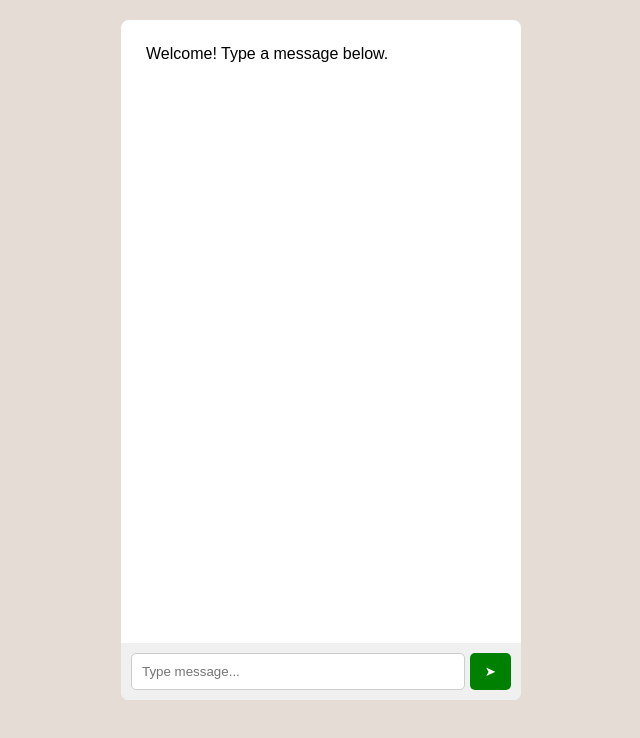
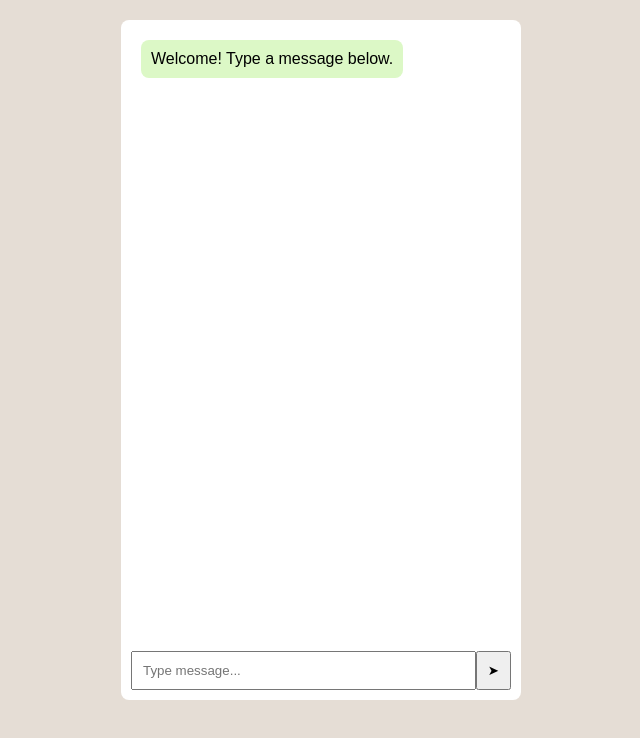
Before and after one commit to barmanshyama406-sketch/myproject, a plain HTML site: page index.html in a window 1280 px wide. Shown: the whole page, without its empty margins (319-959 px from the left). Drawn offline with Linux system fonts and the light colour scheme.

Commit message:
Create new chat website

```diff
--- a/index.html
+++ b/index.html
@@ -27,47 +27,28 @@ body {
     flex: 1;
     padding: 15px;
     overflow-y: auto;
-    display: flex;
-    flex-direction: column;
-    gap: 10px;
 }
 
 .msg {
     padding: 10px;
     border-radius: 8px;
-    max-width: 70%;
-}
-
-.sent {
+    margin: 5px;
     background: #dcf8c6;
-    align-self: flex-end;
-}
-
-.received {
-    background: #ffffff;
-    align-self: flex-start;
+    width: fit-content;
 }
 
 .input-area {
     display: flex;
     padding: 10px;
-    background: #f0f0f0;
 }
 
 input {
     flex: 1;
     padding: 10px;
-    border-radius: 5px;
-    border: 1px solid #ccc;
 }
 
 button {
-    padding: 10px 15px;
-    margin-left: 5px;
-    border: none;
-    background: green;
-    color: white;
-    border-radius: 5px;
+    padding: 10px;
 }
 </style>
 
@@ -78,9 +59,7 @@ button {
 <div class="chat-container">
 
 <div class="chat-box" id="chatBox">
-    <div class="msg received">
-        Welcome! Type a message below.
-    </div>
+<div class="msg">Welcome! Type a message below.</div>
 </div>
 
 <div class="input-area">
@@ -90,9 +69,7 @@ button {
 
 </div>
 
-
 <script>
-
 function sendMsg(){
 
 let input = document.getElementById("msgInput");
@@ -103,16 +80,16 @@ function sendMsg(){
 let box = document.getElementById("chatBox");
 
 let msg = document.createElement("div");
-    msg.className = "msg sent";
-    msg.innerHTML = text;
+msg.className="msg";
+msg.innerHTML=text;
 
 box.appendChild(msg);
 
 input.value="";
 
-    box.scrollTop = box.scrollHeight;
+box.scrollTop=box.scrollHeight;
+
 }
-
 </script>
 
 </body>
```
Lines whose indentation alone changed are shown as unchanged.
